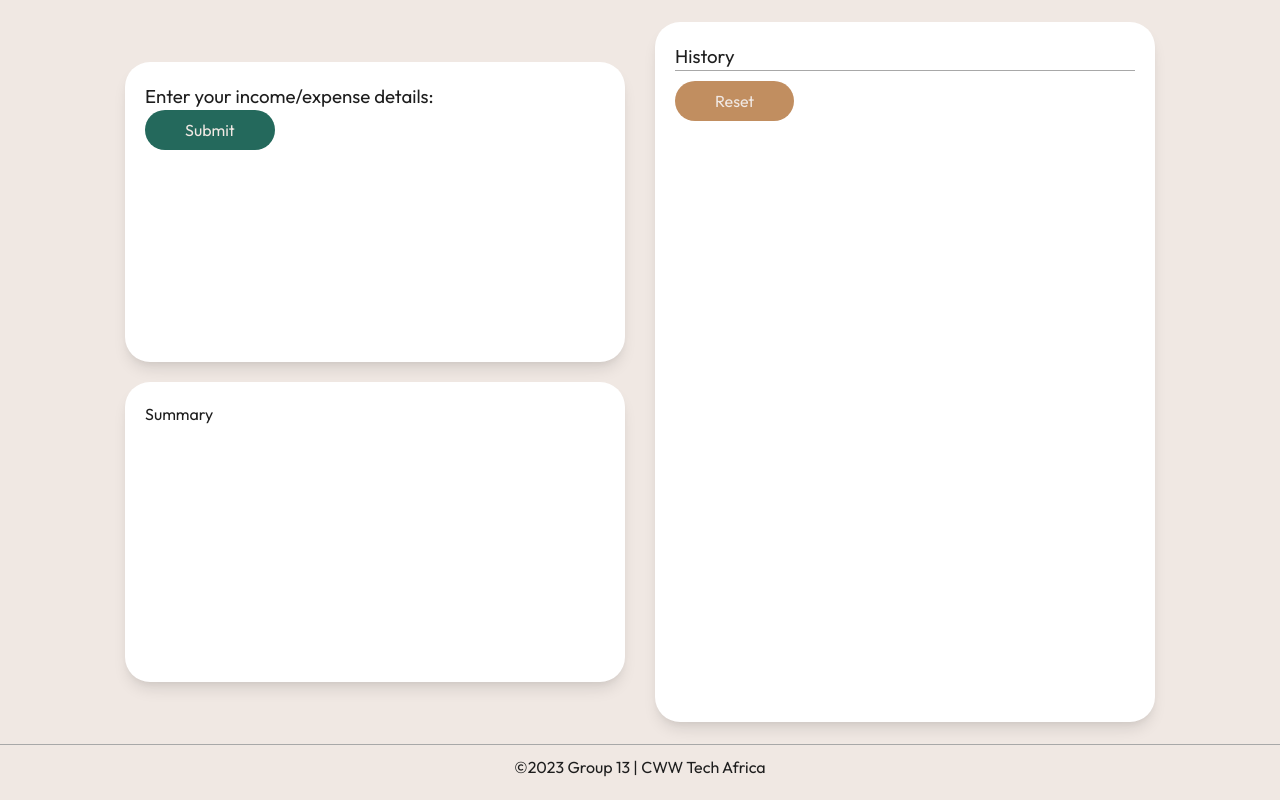
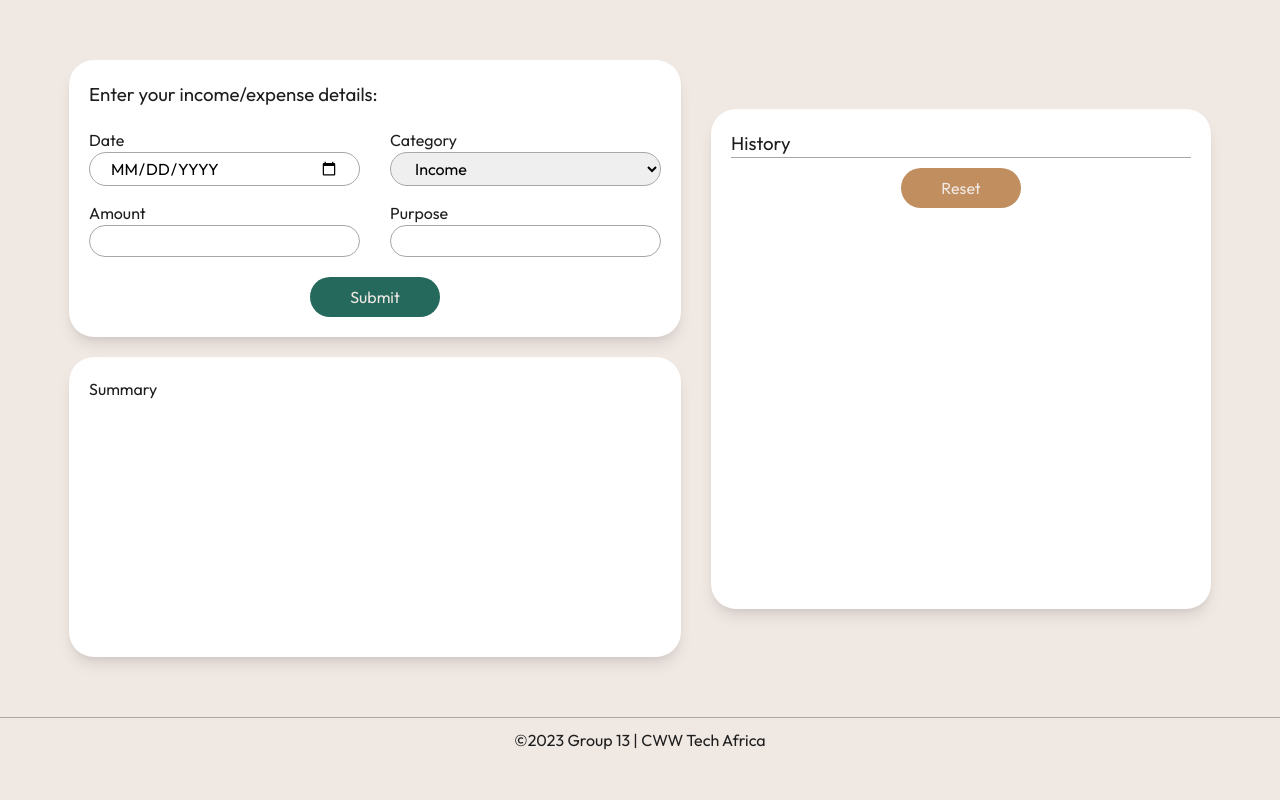
Before and after one commit to DavidAdewale/budget-app, a plain HTML site: page index.html in a window 1280 px wide. Drawn offline with Linux system fonts and the light colour scheme.

Commit message:
working on the form

```diff
--- a/index.html
+++ b/index.html
@@ -4,7 +4,7 @@
     <meta charset="UTF-8" />
     <meta name="viewport" content="width=device-width, initial-scale=1.0" />
     <link rel="stylesheet" href="style.css" />
-    <script defer src="script.js"></script>
+    <script type="module" defer src="/js/controller.js"></script>
 
     <title>Budgeting App</title>
   </head>
@@ -13,7 +13,34 @@
       <div class="left-content">
         <div class="form">
           <h3>Enter your income/expense details:</h3>
-          <button class="btn btn-submit">Submit</button>
+          <form id="budgetForm">
+            <fieldset>
+              <div>
+                <label htmlFor="date">Date</label>
+                <input id="date" type="date" />
+              </div>
+
+              <div>
+                <label htmlFor="amount">Amount</label>
+                <input id="amount" type="number" />
+              </div>
+            </fieldset>
+            <fieldset>
+              <div>
+                <label>Category</label>
+
+                <select>
+                  <option value="income">Income</option>
+                  <option value="expense">Expense</option>
+                </select>
+              </div>
+              <div>
+                <label htmlFor="purpose">Purpose</label>
+                <input id="purpose" type="text" />
+              </div>
+            </fieldset>
+          </form>
+          <button class="btn btn-submit" form="budgetForm">Submit</button>
         </div>
         <div class="summary">Summary</div>
       </div>
@@ -29,5 +56,6 @@
       </div>
     </main>
     <footer>&copy;<span id="year"></span> Group 13 | CWW Tech Africa</footer>
+    <script src="script.js"></script>
   </body>
 </html>
--- /dev/null
+++ b/js/view/View.js
@@ -0,0 +1,6 @@
+export default class View {
+  _data;
+  _clear() {
+    this._parentElement.innerHTML = '';
+  }
+}
--- a/style.css
+++ b/style.css
@@ -42,7 +42,7 @@ body {
   color: var(--color-text);
 
   transition: color 0.3s, background-color 0.3s;
-  height: 93vh;
+  /* height: 93vh; */
   line-height: 1.5;
   font-size: 1.6rem;
 }
@@ -63,7 +63,7 @@ footer {
 }
 
 .app-content {
-  height: 100%;
+  padding: 6rem 2rem;
   display: flex;
   justify-content: center;
   align-items: center;
@@ -75,7 +75,7 @@ footer {
   flex-direction: column;
   gap: 2rem;
 
-  min-width: 50rem;
+  /* min-width: 50rem; */
 }
 
 .form,
@@ -86,13 +86,14 @@ footer {
 }
 
 .form {
-  min-height: 30rem;
+  /* min-height: 30rem; */
   background-color: var(--color-white);
   border-radius: var(--border-radius);
 
   display: flex;
   flex-direction: column;
   align-items: flex-start;
+  gap: 2rem;
 }
 
 .summary {
@@ -103,7 +104,7 @@ footer {
 
 .right-content {
   min-width: 50rem;
-  min-height: 70rem;
+  min-height: 50rem;
   background-color: var(--color-white);
   border-radius: var(--border-radius);
 
@@ -127,6 +128,7 @@ footer {
   border: none;
   outline: none;
   border-radius: var(--border-radius);
+  align-self: center;
 
   transition: all 0.3s;
 }
@@ -164,3 +166,33 @@ footer {
 .hidden {
   display: none;
 }
+
+.form form {
+  display: flex;
+  gap: 3rem;
+}
+
+fieldset {
+  border: none;
+  display: flex;
+  flex-direction: column;
+  gap: 1.5rem;
+}
+form fieldset div {
+  display: flex;
+  flex-direction: column;
+}
+
+form input,
+select {
+  font-family: inherit;
+  font-size: 1.6rem;
+  padding: 0.5rem 2rem;
+  border: 1px solid var(--color-light-gray);
+  outline: none;
+  border-radius: var(--border-radius);
+}
+
+input[type='date'] {
+  text-transform: uppercase;
+}
```
Also changed, not shown: js/model.js (added, +24 -0 lines), js/controller.js (added), js/view/historyView.js (added), js/view/summaryView.js (added).
